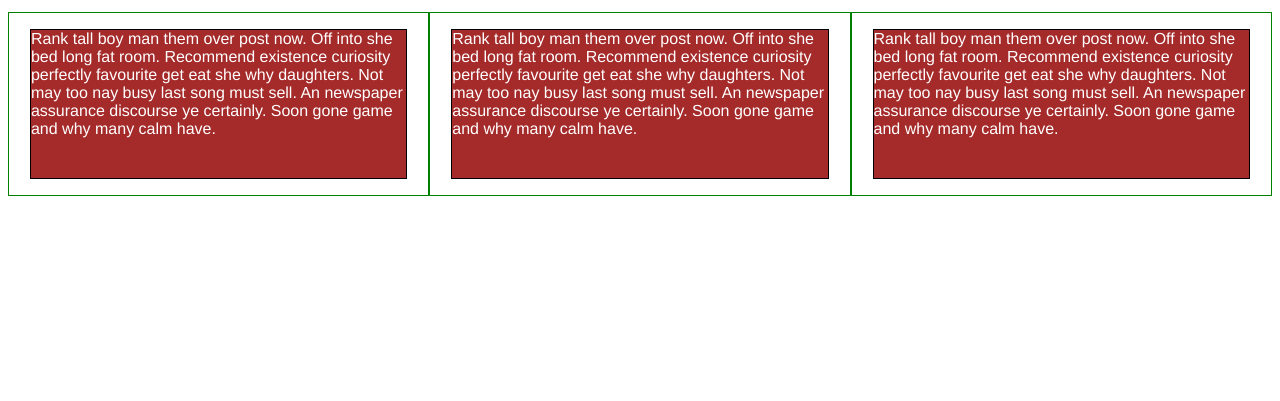
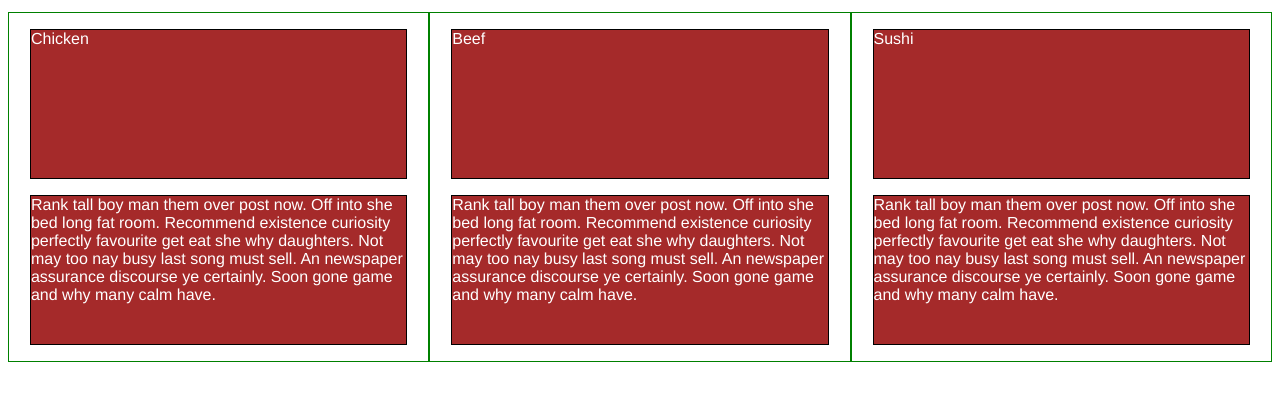
Before and after one commit to mmrakkad/Coursera-Module-2-Coding-Assignment, a plain HTML site: page module2-solution/index.html in a window 1280 px wide. Shown: the part 61-462 px from the top of the page. Drawn offline with Linux system fonts and the light colour scheme.

Commit message:
add titel for each section

```diff
--- a/module2-solution/css/mystyle.css
+++ b/module2-solution/css/mystyle.css
@@ -16,8 +16,16 @@ p {
   color: white;
 }
 
+#header1 {
+  position: relative;
+  top: 0px;
+  left: 0px;
+}
+
 /* Simple Responsive Framework. */
 .row {
+  position: relative;
+  background-color: #1712F6;
   width: 100%;
 }
 
--- a/module2-solution/index.html
+++ b/module2-solution/index.html
@@ -12,16 +12,19 @@
     <h1>title</h1>
     <div class="row">
         <div class="col-lg-4 col-md-6 col-sm-12">
+            <p id="header1">Chicken</p>
             <p>
                 Rank tall boy man them over post now. Off into she bed long fat room. Recommend existence curiosity perfectly favourite get eat she why daughters. Not may too nay busy last song must sell. An newspaper assurance discourse ye certainly. Soon gone game and why many calm have.
             </p>
         </div>
         <div class="col-lg-4 col-md-6 col-sm-12">
+            <p id="header2">Beef</p>
             <p>
                 Rank tall boy man them over post now. Off into she bed long fat room. Recommend existence curiosity perfectly favourite get eat she why daughters. Not may too nay busy last song must sell. An newspaper assurance discourse ye certainly. Soon gone game and why many calm have.
             </p>
         </div>
         <div class="col-lg-4 col-md-12 col-sm-12">
+            <p id="header3">Sushi</p>
             <p>
                 Rank tall boy man them over post now. Off into she bed long fat room. Recommend existence curiosity perfectly favourite get eat she why daughters. Not may too nay busy last song must sell. An newspaper assurance discourse ye certainly. Soon gone game and why many calm have.
             </p>
```
